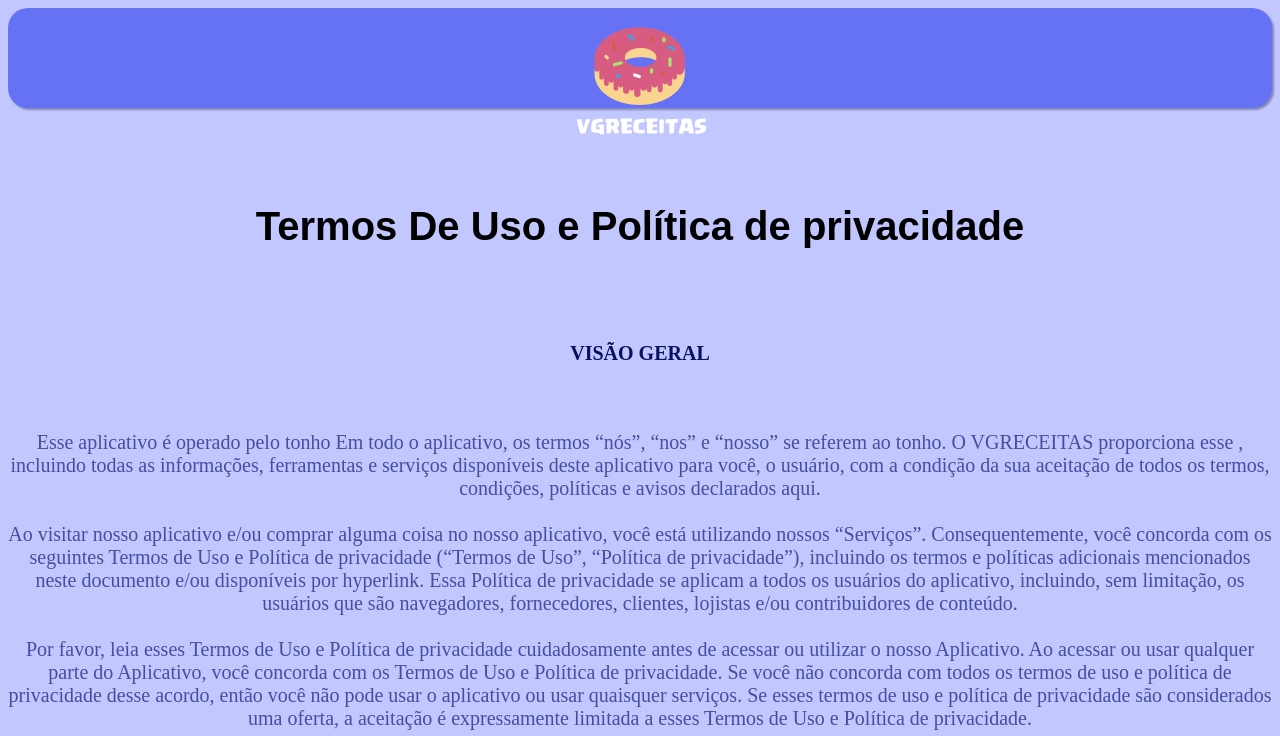
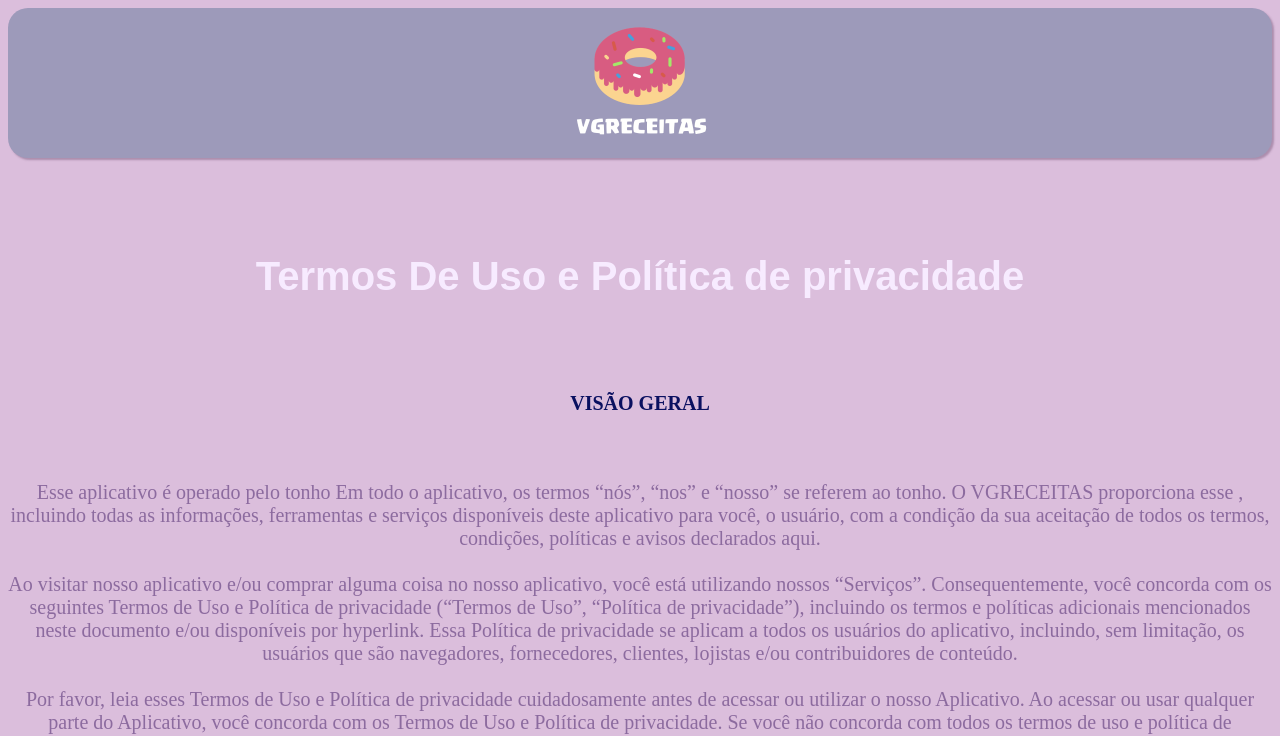
Before and after one commit to tonho991/Politica-de-Privacidade-VGRECEITAS, a plain HTML site: page index.html in a window 1280 px wide. Shown: the top 736 px of the page. Drawn offline with Linux system fonts and the light colour scheme.

Commit message:
style.css

```diff
--- a/style.css
+++ b/style.css
@@ -3,49 +3,52 @@ body {
     padding: 0px;
     align-items: center;
     text-align: center;
-    background-color: #C2C7FF;
+    background-color: #DBBEDC;
 }
 
 img{
   width: 150px;
   height: 150px;
-  position: center;
-  align-items: center;
+
+
 }
 .ini{
   align-items: center;
-  background-color: #6672F4;
+  background-color: #9D9ABA;
   padding: 0%;
   width: auto;
-  height: 100px;
+  height: 150px;
   border-radius: 20px;
-  box-shadow: 2px 2px 2px #00032354;
+  box-shadow: 2px 2px 2px #69486A69;
 }
 
 h1{
   font-family: sans-serif;
+  color:#F7EBFF;
 }
 p{
   font-weight: bold;
   color: #0A1060;
 }
+
 .p{
   font-family: bold;
-  color: #474EA1;
+  color: #8C6B9F;
 }
+
 .final{
-  background-color:#5A5E8F;
+  background-color:#924E8C;
   border-radius: 23px;
   font-family: bold;
 }
 de{
   font-style: bold;
-  color: #86D1D6;
+  color: #C679BF;
 
 }
 e{
   font-style: bold;
-  color: #86D1D6;
+  color: #AB78F3;
 
 }
 
```
